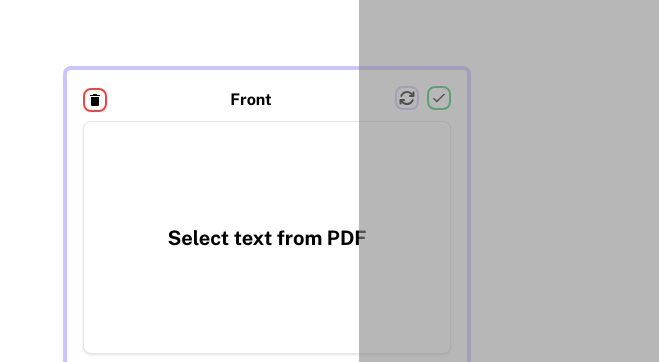
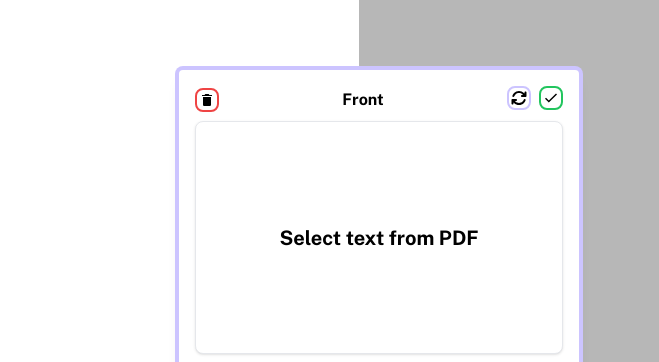
Before and after one commit to fahimWad/cs188-hci, a React (Create React App) app in the folder nebula/: page / in a window 1280 px wide. Shown: the part 414-776 px from the top of the page, without its empty margins (621-1280 px from the left). Built offline with nearby package versions, Linux system fonts and the light colour scheme; a small style sheet from the web is missing.

Commit message:
responsiveness changes from my other branch

```diff
--- a/nebula/src/components/FloatingFlashcard.tsx
+++ b/nebula/src/components/FloatingFlashcard.tsx
@@ -21,7 +21,7 @@ const FloatingFlashcard: React.FC<FloatingFlashcardProps> = ({
   //   if (!flashcard || (!flashcard.front && !flashcard.back)) return null;
   const [flipped, setFlipped] = React.useState(false);
   return (
-    <div className="fixed bottom-4 left-1/2 transform -translate-x-1/2 translate-x-12 bg-white p-4 rounded shadow-lg z-50 ring-[#CCC4FF] ring-4 w-[400px] h-[300px] [perspective:1000px] flex flex-col">
+    <div className="fixed bottom-4 left-1/2 transform -translate-x-1/2 lg:translate-x-40 md:translate-x-20 translate-x-12 bg-white p-4 rounded shadow-lg z-50 ring-[#CCC4FF] ring-4 w-[400px] h-[300px] [perspective:1000px] flex flex-col">
       {/* Flashcard header */}
       <div className="w-full flex justify-between items-center mb-2">
         {/* Delete Button */}
--- a/nebula/src/components/PdfDisplay.tsx
+++ b/nebula/src/components/PdfDisplay.tsx
@@ -118,7 +118,7 @@ const PdfDisplay: React.FC = () => {
         onConfirm= {handleConfirm}
         onDelete= {handleDelete}
       />
-      <div className="absolute top-0 right-0 h-full w-[300px] z-[200]">
+      <div className="absolute top-0 right-0 h-full w-[300px] z-[20]">
         <Sidebar cards={flashcards} setCards={setFlashcards} />
       </div>
     </div>
--- a/nebula/src/components/Sidebar.tsx
+++ b/nebula/src/components/Sidebar.tsx
@@ -25,7 +25,7 @@ const Sidebar: React.FC<SidebarProps> = ({ cards, setCards }) => {
 
   return (
     <div
-      className="sidebar bg-[#878787]/[0.6] rounded-3xl w-[300px] h-screen p-8 flex flex-col box-ring gap-4 absolute x-500 y-0 z-100"
+      className="sidebar bg-[#878787]/[0.6] rounded-3xl w-[300px] h-screen p-8 flex flex-col box-ring gap-4 absolute x-500 y-0 z-40 overflow-y-scroll"
     >
       {/* --- search input -------------------------------------------------- */}
       <input
```
